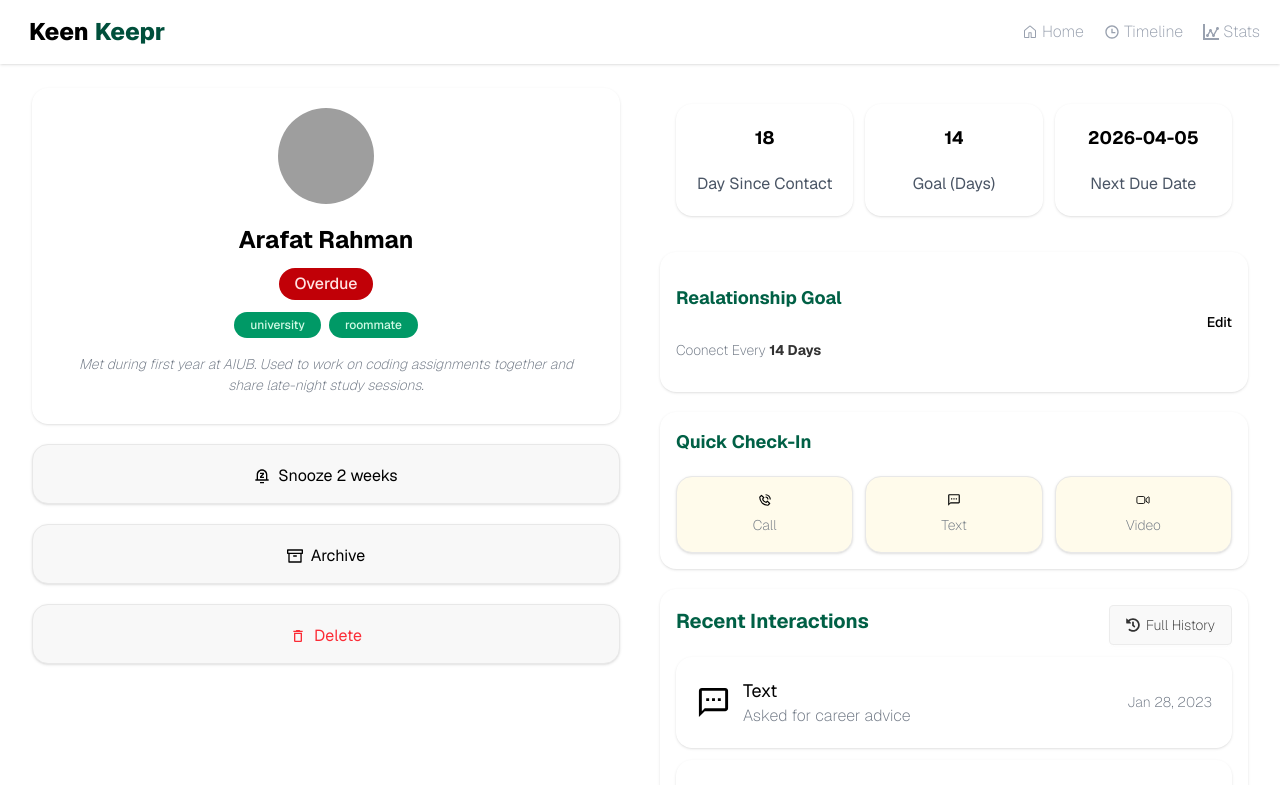
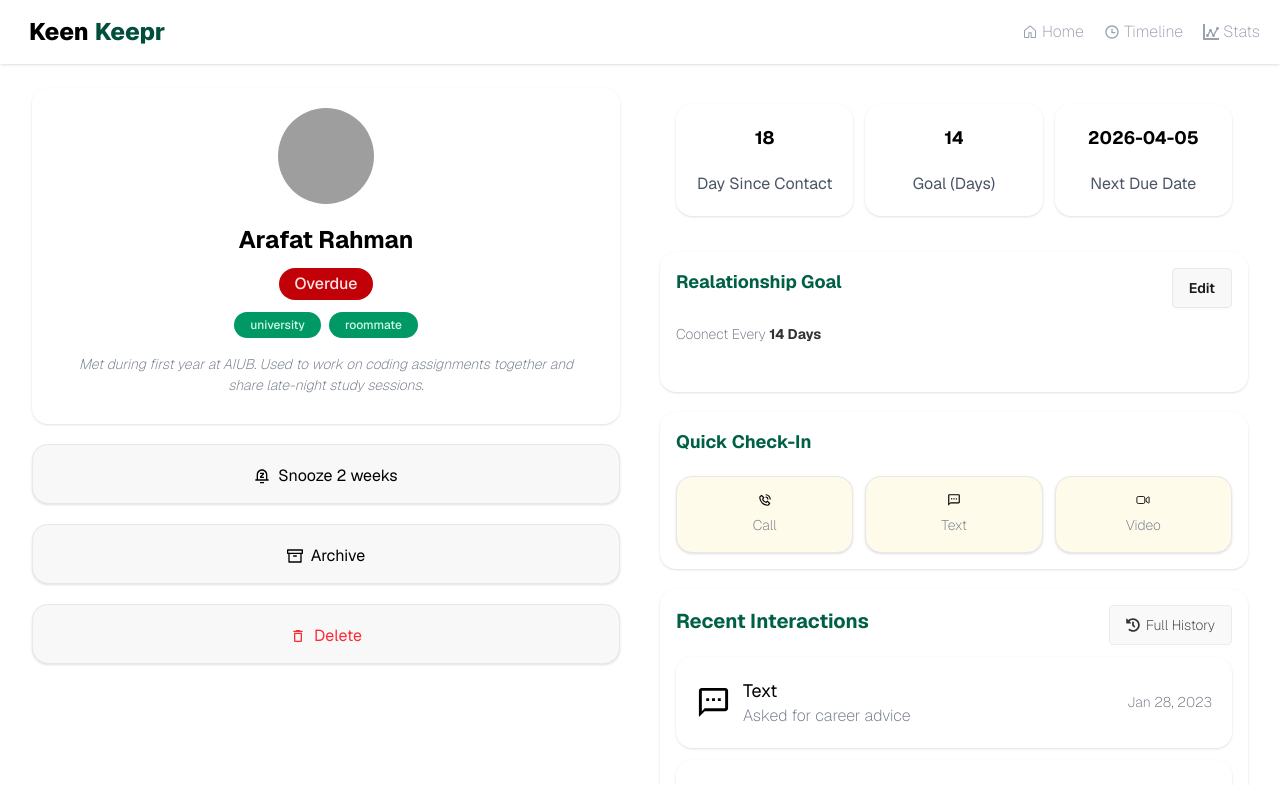
Before and after one commit to Ashraful-IR/keen-keeper, a Next.js app: page /Details/1 in a window 1280 px wide. Shown: the top 785 px of the page. Built offline with nearby package versions, Linux system fonts and the light colour scheme; grey boxes are pictures that could not be loaded.

Commit message:
Edit Button Alignment Fix

```diff
--- a/src/app/Details/[friendsdetails]/page.jsx
+++ b/src/app/Details/[friendsdetails]/page.jsx
@@ -103,18 +103,17 @@ const FriendsDetails = async ({ params }) => {
               <p className="text-gray-600">Next Due Date</p>
             </div>
           </div>
-          <div className="flex flex-col sm:flex-row items-start sm:items-center justify-between gap-3 bg-white shadow rounded-2xl p-4 w-full min-h-35">
+          <div className="flex flex-col sm:flex-row items-start sm:items-start justify-between gap-3 bg-white shadow rounded-2xl p-4 w-full min-h-35">
             <div className="flex flex-col justify-between items-start gap-5">
               <h3 className="text-lg font-bold text-emerald-800 mb-2">
                 Realationship Goal
               </h3>
               <p className="text-gray-600 text-[14px] opacity-80 font-extralight">
-                Coonect Every{" "}
-                <span className="font-bold text-black">{friend.goal} Days</span>
+                Coonect Every <span className="font-bold text-black">{friend.goal} Days</span>
               </p>
             </div>
-            <div className="text-black text-sm font-medium">
-              <p>Edit</p>
+            <div className="text-black text-sm font-medium ">
+              <p className="btn">Edit</p>
             </div>
           </div>
           <div className="flex flex-col items-start justify-between gap-3 bg-white shadow rounded-2xl p-4 w-full min-h-35">
```
